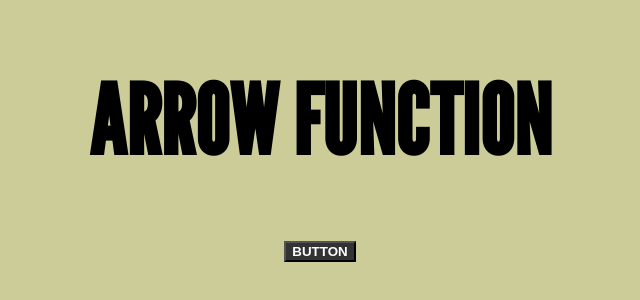
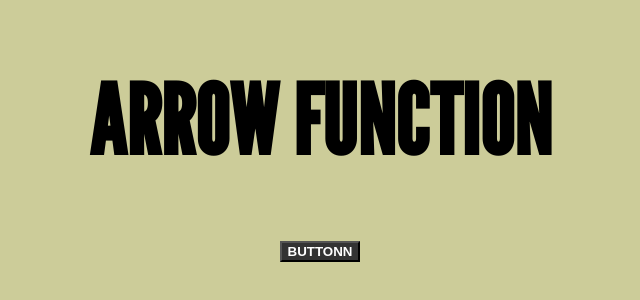
Before and after one commit to AkimAlex/course, a plain HTML site: page index.html in a window 1280 px wide. Shown: the part 270-570 px from the top of the page, 320-960 px from the left. Drawn offline with nearby package versions, Linux system fonts and the light colour scheme.

Commit message:
second commit

```diff
--- a/index.html
+++ b/index.html
@@ -11,7 +11,7 @@
 <body>
 	<h1>arrow function</h1>
 
-	<button class="tyt">BUTTON</button>
+	<button class="tyt">BUTTONN</button>
 	<script src="script.js"></script>
 </body>
 </html>
```
